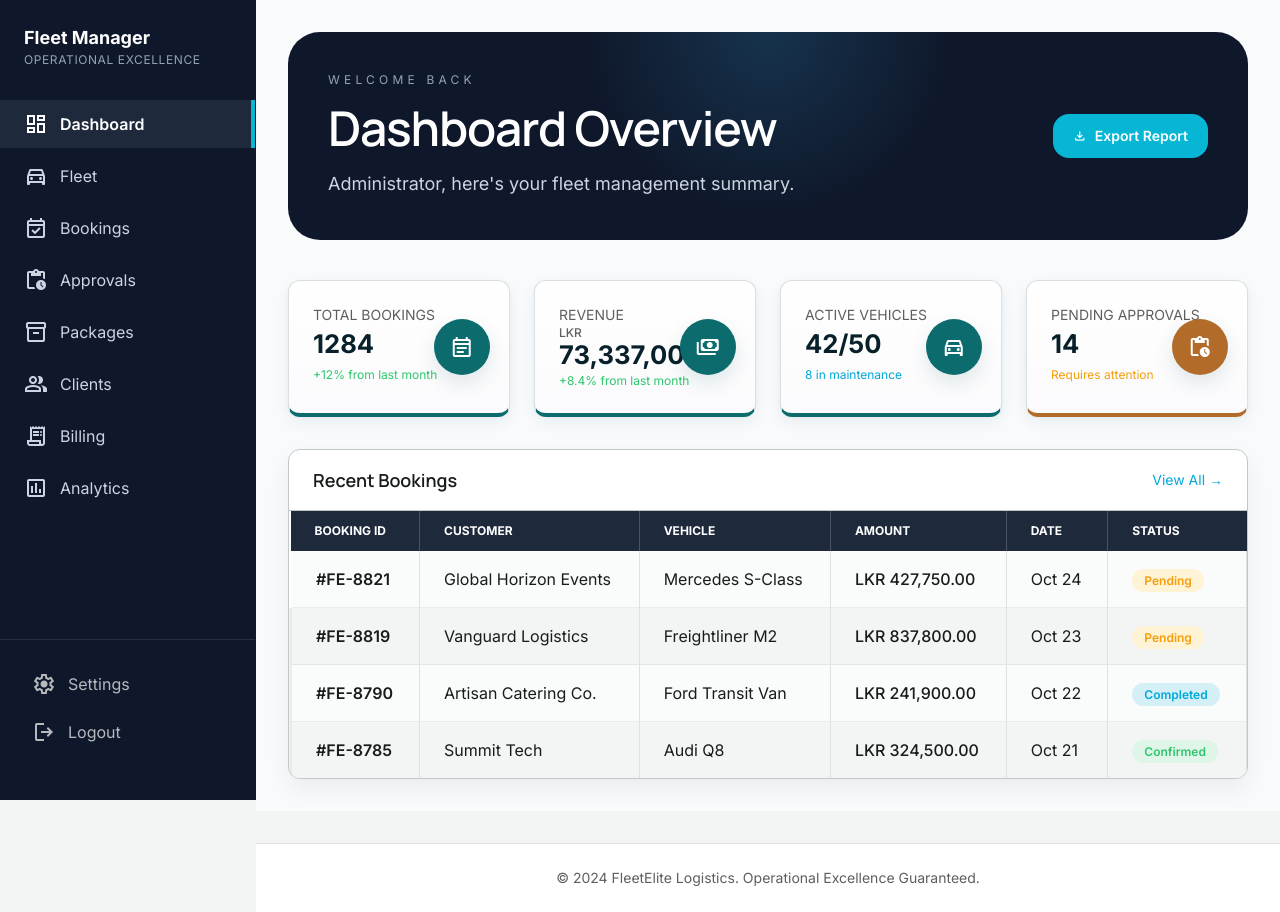
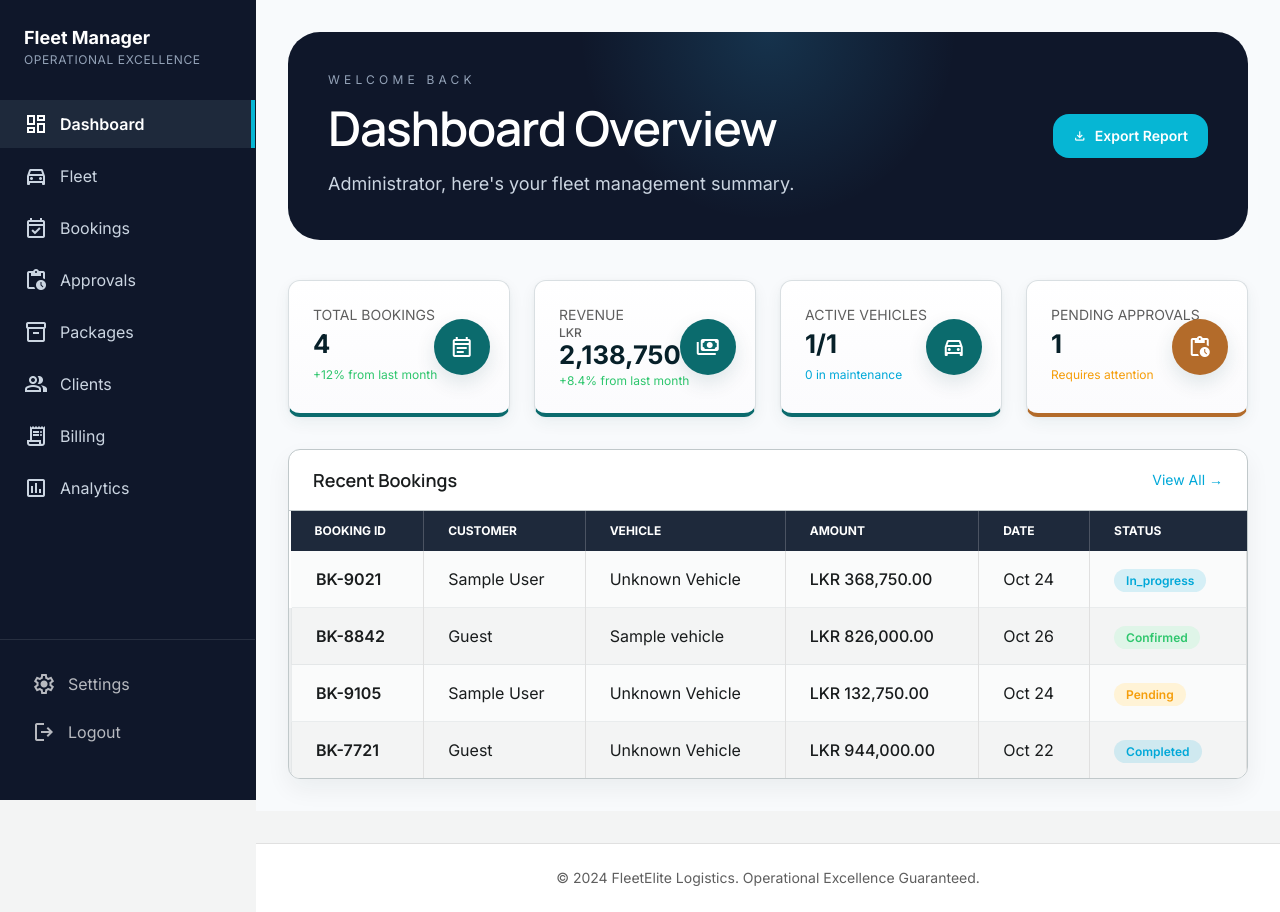
Before and after one commit to chathurangipathirana/Event-Based-Vehicle-Rental-Management-System-, a PHP site: page /dashboard.php in a window 1280 px wide. Run offline with PHP 8.4, Linux system fonts and the light colour scheme; the visitor is signed in with stand-in values (Sample User, id 1); data comes from the database, SQL or seed files in the repository; tables that the repository leaves empty hold one stand-in row (values such as "Sample post"); some libraries are stand-ins or nearby versions.

Commit message:
connected the Admin Dashboard to the SQL database

```diff
--- a/admin-site/config/database.php
+++ b/admin-site/config/database.php
@@ -8,7 +8,6 @@ try {
     $pdo = new PDO("mysql:host=$host;dbname=$dbname;charset=utf8mb4", $username, $password);
     $pdo->setAttribute(PDO::ATTR_ERRMODE, PDO::ERRMODE_EXCEPTION);
     $pdo->setAttribute(PDO::ATTR_DEFAULT_FETCH_MODE, PDO::FETCH_ASSOC);
-    echo "Database connected successfully!";
 } catch(PDOException $e) {
     die("Connection failed: " . $e->getMessage());
 }
--- a/admin-site/dashboard.php
+++ b/admin-site/dashboard.php
@@ -2,25 +2,52 @@
 $page_title = 'Dashboard';
 require_once 'includes/auth.php';
 requireAdminLogin();
+require_once 'config/database.php';
 
 // Stats converted to Sri Lankan Rupees (LKR)
-// Conversion rate: 1 USD = 295 LKR
 $stats = [
-    'total_bookings' => 1284,
-    'revenue' => 248600 * 295,  // $248,600 × 295 = LKR 73,337,000
-    'active_vehicles' => 42,
-    'pending_approvals' => 14,
-    'total_vehicles' => 50,
-    'maintenance' => 8
+    'total_bookings' => 0,
+    'revenue' => 0,
+    'active_vehicles' => 0,
+    'pending_approvals' => 0,
+    'total_vehicles' => 0,
+    'maintenance' => 0
 ];
 
-// Recent bookings with amounts converted to LKR
-$recent_bookings = [
-    ['id' => '#FE-8821', 'customer' => 'Global Horizon Events', 'event' => 'Corporate Gala', 'vehicle' => 'Mercedes S-Class', 'amount' => 1450 * 295, 'status' => 'pending', 'date' => 'Oct 24'],   // LKR 427,750
-    ['id' => '#FE-8819', 'customer' => 'Vanguard Logistics', 'event' => 'Logistics Contract', 'vehicle' => 'Freightliner M2', 'amount' => 2840 * 295, 'status' => 'pending', 'date' => 'Oct 23'],   // LKR 837,800
-    ['id' => '#FE-8790', 'customer' => 'Artisan Catering Co.', 'event' => 'Catering Delivery', 'vehicle' => 'Ford Transit Van', 'amount' => 820 * 295, 'status' => 'completed', 'date' => 'Oct 22'],   // LKR 241,900
-    ['id' => '#FE-8785', 'customer' => 'Summit Tech', 'event' => 'Tech Conference', 'vehicle' => 'Audi Q8', 'amount' => 1100 * 295, 'status' => 'confirmed', 'date' => 'Oct 21'],   // LKR 324,500
-];
+try {
+    $stats['total_bookings'] = $pdo->query("SELECT COUNT(*) FROM bookings")->fetchColumn();
+    // Sum of bookings that are confirmed, in progress or completed
+    $stats['revenue'] = $pdo->query("SELECT COALESCE(SUM(total_amount), 0) FROM bookings WHERE status IN ('confirmed', 'in_progress', 'completed')")->fetchColumn();
+    $stats['active_vehicles'] = $pdo->query("SELECT COUNT(*) FROM vehicles WHERE status != 'maintenance'")->fetchColumn();
+    $stats['pending_approvals'] = $pdo->query("SELECT COUNT(*) FROM bookings WHERE status = 'pending'")->fetchColumn();
+    $stats['total_vehicles'] = $pdo->query("SELECT COUNT(*) FROM vehicles")->fetchColumn();
+    $stats['maintenance'] = $pdo->query("SELECT COUNT(*) FROM vehicles WHERE status = 'maintenance'")->fetchColumn();
+} catch(PDOException $e) {
+    // If tables don't exist yet, keep them at 0
+}
+
+// Recent bookings with amounts
+$recent_bookings = [];
+try {
+    $stmt = $pdo->query("
+        SELECT
+            b.id,
+            COALESCE(b.booking_number, CONCAT('#FE-', b.id)) as id,
+            COALESCE(u.full_name, 'Guest') as customer,
+            COALESCE(v.name, 'Unknown Vehicle') as vehicle,
+            b.total_amount as amount,
+            DATE_FORMAT(b.event_date, '%b %d') as date,
+            b.status
+        FROM bookings b
+        LEFT JOIN users u ON b.user_id = u.id
+        LEFT JOIN vehicles v ON b.vehicle_id = v.id
+        ORDER BY b.created_at DESC
+        LIMIT 4
+    ");
+    $recent_bookings = $stmt->fetchAll();
+} catch(PDOException $e) {
+    // Fallback if query fails
+}
 ?>
 
 <?php require_once 'includes/header.php'; ?>
```
